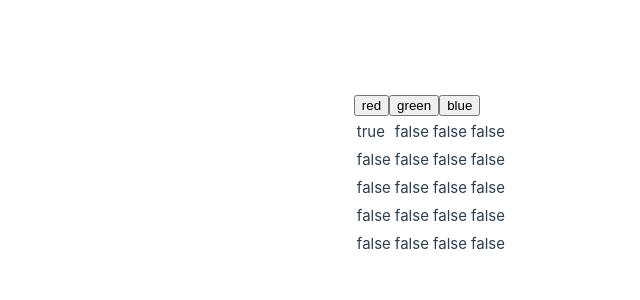
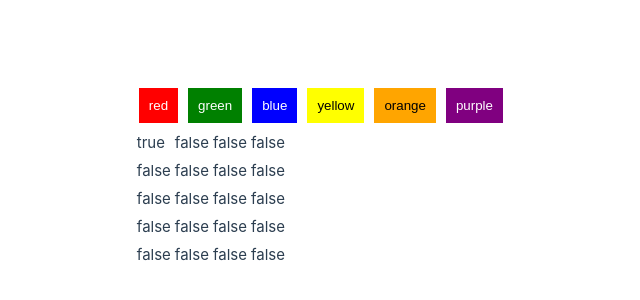
Before and after one commit to JohanCodeForFun/mastermind, a Vue app: page / in a window 1280 px wide. Shown: the part 236-536 px from the top of the page, without its empty margins (132-772 px from the left). Built offline with nearby package versions, Linux system fonts and the light colour scheme; the HTML template or start-up script is replaced by a standard one.

Commit message:
add more colors and fix contrast

```diff
--- a/src/components/PickColor.vue
+++ b/src/components/PickColor.vue
@@ -1,7 +1,7 @@
 <script setup lang="ts">
 import { defineEmits } from 'vue'
 
-defineProps<{
+const props = defineProps<{
   currentColor: string
 }>()
 
@@ -14,9 +14,24 @@ const updateColor = (event: MouseEvent) => {
 </script>
 
 <template>
-  <button value="red" @click="updateColor">red</button>
-  <button value="green" @click="updateColor">green</button>
-  <button value="blue" @click="updateColor">blue</button>
+  <button value="red" @click="updateColor" style="background-color: red">red</button>
+  <button value="green" @click="updateColor" style="background-color: green">green</button>
+  <button value="blue" @click="updateColor" style="background-color: blue">blue</button>
+  <button value="yellow" @click="updateColor" style="background-color: yellow">yellow</button>
+  <button value="orange" @click="updateColor" style="background-color: orange">orange</button>
+  <button value="purple" @click="updateColor" style="background-color: purple">purple</button>
 </template>
 
-<style scoped></style>
+<style scoped>
+button {
+  color: white;
+  padding: 10px;
+  margin: 5px;
+  border: none;
+  cursor: pointer;
+}
+button[value='yellow'],
+button[value='orange'] {
+  color: black; /* Better contrast for yellow and orange buttons */
+}
+</style>
```
